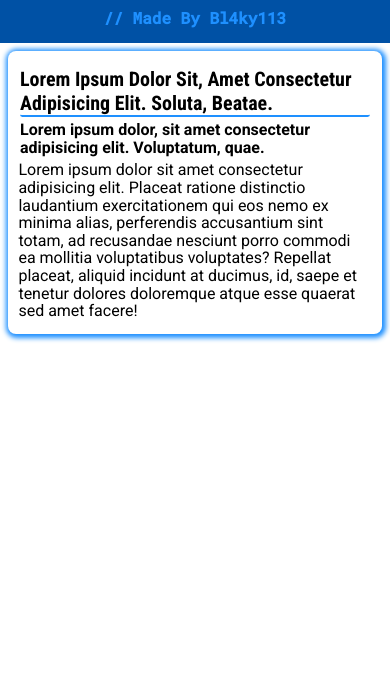
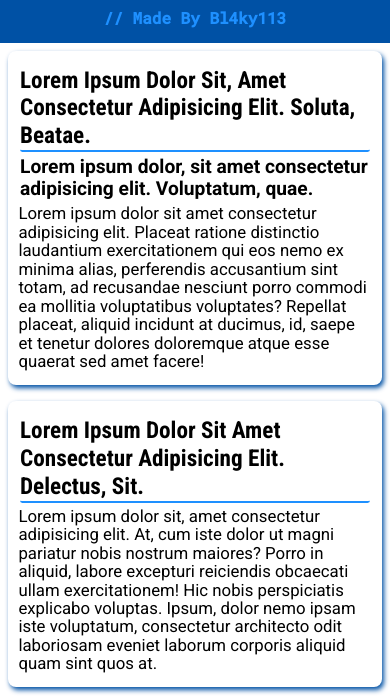
Before and after one commit to Bl4ky113/new_year_proposals_2022, a plain HTML site: page index.html in a window 390 px wide. Shown: the part 99-799 px from the top of the page. Drawn offline with Linux system fonts and the light colour scheme; files whose address does not match are found by name.

Commit message:
Added mixin for sections, double column tablet and desktop display

```diff
--- a/index.html
+++ b/index.html
@@ -7,8 +7,8 @@
     <title>Propósitos del Año 2022</title>
     <link rel="stylesheet" href="./src//css/variables.css">
     <link rel="stylesheet" href="./src/css/style.css">
-    <link rel="stylesheet" href="./src/css/tablet.css" media="screen and (min-width: 425px)">
-    <link rel="stylesheet" href="./src/css/desktop.css" media="screen and (min-width: 768px)">
+    <link rel="stylesheet" href="./src/css/tablet.css" media="screen and (min-width: 580px)">
+    <link rel="stylesheet" href="./src/css/desktop.css" media="screen and (min-width: 975px)">
     <script src="https://kit.fontawesome.com/996d4da3f6.js" crossorigin="anonymous"></script>
     <link rel="preconnect" href="https://fonts.googleapis.com">
     <link rel="preconnect" href="https://fonts.gstatic.com" crossorigin>
@@ -36,6 +36,24 @@
             Lorem ipsum dolor sit amet consectetur adipisicing elit. Placeat ratione distinctio laudantium exercitationem qui eos nemo ex minima alias, perferendis accusantium sint totam, ad recusandae nesciunt porro commodi ea mollitia voluptatibus voluptates? Repellat placeat, aliquid incidunt at ducimus, id, saepe et tenetur dolores doloremque atque esse quaerat sed amet facere!
         </p>
     </section>
+    <section class="life-area">
+        <p class="area__title">Lorem ipsum dolor sit amet consectetur adipisicing elit. Delectus, sit.</p>
+        <p class="area__subtitle">
+
+        </p>
+        <p class="area__text">
+            Lorem ipsum dolor sit, amet consectetur adipisicing elit. At, cum iste dolor ut magni pariatur nobis nostrum maiores? Porro in aliquid, labore excepturi reiciendis obcaecati ullam exercitationem! Hic nobis perspiciatis explicabo voluptas. Ipsum, dolor nemo ipsam iste voluptatum, consectetur architecto odit laboriosam eveniet laborum corporis aliquid quam sint quos at.
+        </p>
+    </section>
+    <section class="life-area">
+        <p class="area__title">Lorem ipsum dolor sit amet consectetur adipisicing elit. Delectus, sit.</p>
+        <p class="area__subtitle">
+
+        </p>
+        <p class="area__text">
+            Lorem ipsum dolor sit, amet consectetur adipisicing elit. At, cum iste dolor ut magni pariatur nobis nostrum maiores? Porro in aliquid, labore excepturi reiciendis obcaecati ullam exercitationem! Hic nobis perspiciatis explicabo voluptas. Ipsum, dolor nemo ipsam iste voluptatum, consectetur architecto odit laboriosam eveniet laborum corporis aliquid quam sint quos at.
+        </p>
+    </section>
 </content>
 <footer class="footer">
 
--- a/src/scss/desktop.scss
+++ b/src/scss/desktop.scss
@@ -1,9 +1,5 @@
 /* Media Query Min Screen Size 768px */
 
-body {
-    grid-template-columns: 20vw 1fr 20vw;
-    grid-template-areas:
-        "header header  header"
-        "b1     content b2    "
-        "footer footer  footer";
+:root {
+    --max_width_obj: 60vw;
 }
--- a/src/scss/style.scss
+++ b/src/scss/style.scss
@@ -4,8 +4,11 @@ $base_color: var(--base_color);
 $light_color: var(--light_color);
 $dark_color: var(--dark_color);
 $black_color: var(--black_color);
+
 $font_white: var(--font_white);
 $font_black: var(--font_black);
+
+$max_width_obj: var(--max_width_obj);
 
 * { margin: 0; padding: 0; }
 
@@ -67,7 +70,6 @@ body {
 }
 
 .content {
-
     display: grid;
     grid-template:
         auto /
@@ -76,41 +78,60 @@ body {
 
     grid-area: content;
 
-    .intro {
+    @mixin section_style($class_name, $dark, $base, $light) {
+        max-width: $max_width_obj;
+
         padding: 0.75rem 0.5rem;
         border-radius: 0.5rem;
         margin: 0.5rem;
 
-        box-shadow: 1px 1px 5px 3px $base_color;
+        box-shadow: 2px 3px 5px 0 $dark;
 
+        .#{$class_name}__title {
+            border-bottom: 2px solid $base;
+            border-radius: 0.15rem;
+            margin: 0.25rem;
+
+            color: $font_black;
+            font: 700 1.45rem/120% "Roboto Condensed", sans-serif;
+            text-transform: capitalize;
+        }
+
+        .#{$class_name}__subtitle {
+            margin: 0.25rem;
+
+            color: $font_black;
+            font: 700 1.2rem/115% "Roboto", sans-serif;
+        }
+
+        .#{$class_name}__text {
+            margin: 0.15rem;
+
+            color: $font_black;
+            font: 400 1.05rem/110% "Roboto", sans-serif;
+        }
+    }
+
+    @mixin changeColorVariables {
+
+    }
+
+    .intro {
         grid-row: span 1;
         grid-column: span 2;
         align-self: flex-start;
         justify-self: center;
 
-        .intro__title {
-            border-bottom: 2px solid $base_color;
-            border-radius: 0.15rem;
-            margin: 0.25rem;
+        @include section_style("intro", $dark_color, $base_color, $light_color);
+    }
 
-            color: $font_black;
-            font: 700 1.25rem/120% "Roboto Condensed", sans-serif;
-            text-transform: capitalize;
-        }
+    .life-area {
+        grid-row: span 1;
+        grid-column: span 2;
+        align-self: center;
+        justify-self: center;
 
-        .intro__subtitle {
-            margin: 0.25rem;
-
-            color: $font_black;
-            font: 700 1rem/115% "Roboto", sans-serif;
-        }
-
-        .intro__text {
-            margin: 0.15rem;
-
-            color: $font_black;
-            font: 400 1rem/110% "Roboto", sans-serif;
-        }
+        @include section_style("area", $dark_color, $base_color, $light_color);
     }
 }
 
--- a/src/scss/tablet.scss
+++ b/src/scss/tablet.scss
@@ -1,9 +1,19 @@
-/* Media Query Min Screen Size 425px */
+/* Media Query Min Screen Size 730px */
+
+:root {
+    --max_width_obj: 80vw;
+}
 
 body {
-    grid-template-columns: 5vw 1fr 5vw;
+    grid-template-columns: 2.5vw 1fr 2.5vw;
     grid-template-areas:
         "header header  header"
         "b1     content b2    "
         "footer footer  footer";
 }
+
+.content {
+    .life-area {
+        grid-column: span 1;
+    }
+}
--- a/src/scss/variables.scss
+++ b/src/scss/variables.scss
@@ -8,4 +8,6 @@
 
     --font_white: #f0f0f0;
     --font_black: #000;
+
+    --max_width_obj: 100vw;
 }
```
Also changed, not shown: src/css/desktop.css, src/css/style.css, src/css/tablet.css, src/css/variables.css.
